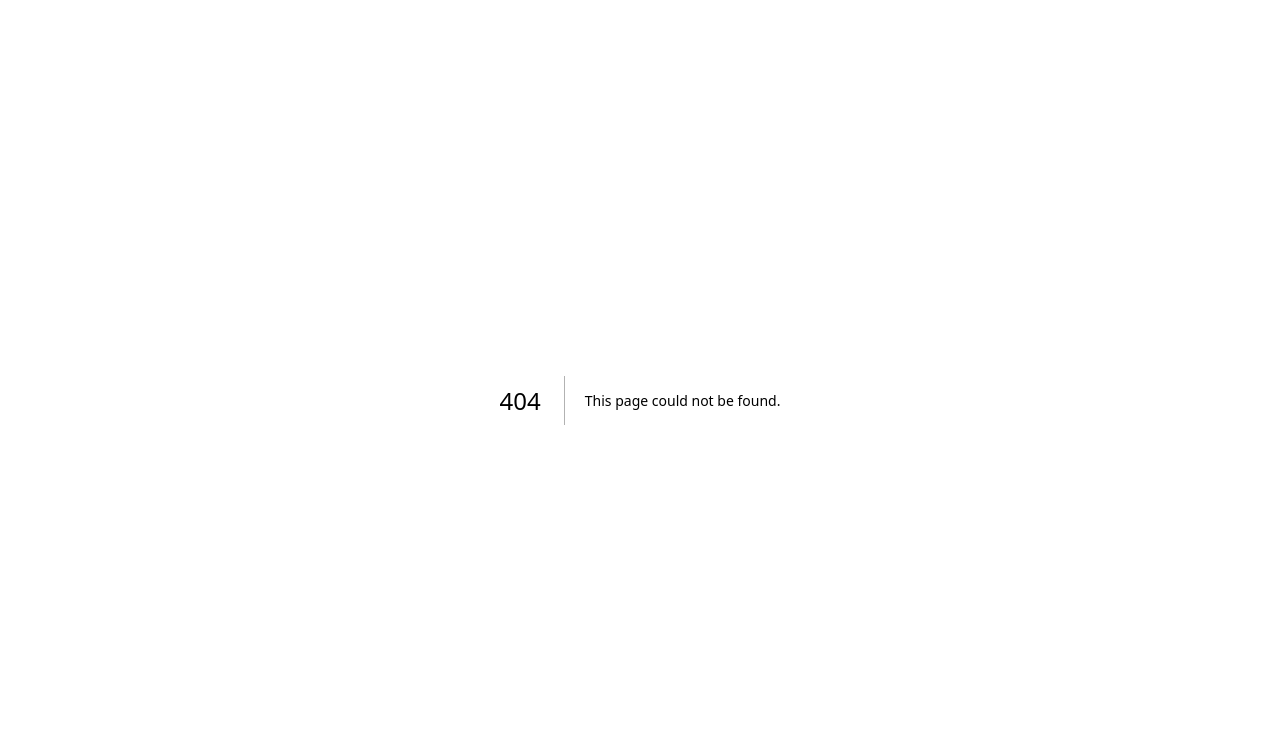
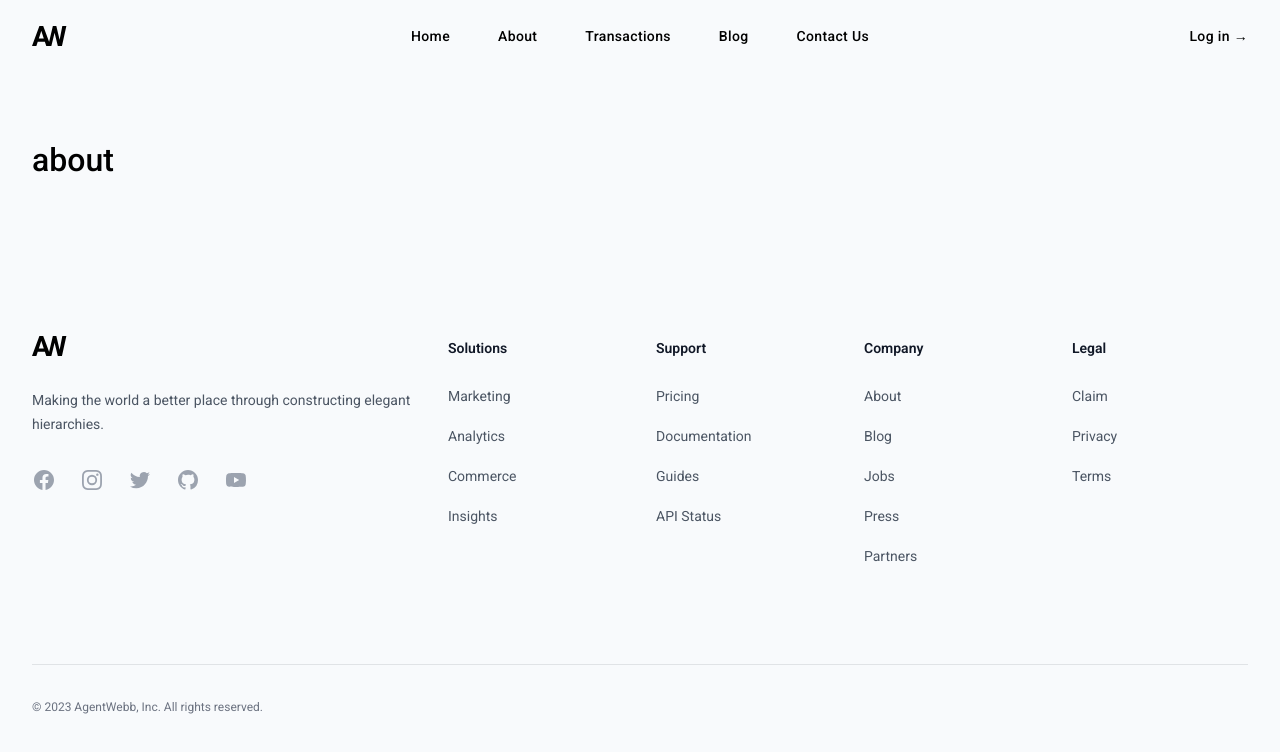
Before and after one commit to iamwillcode/agentwebb, a Next.js app: page /about in a window 1280 px wide. Before the commit this address had no page. Shown: the top 752 px of the page. Built offline with nearby package versions, Linux system fonts and the light colour scheme.

Commit message:
updated bg-slate-50 to global app

```diff
--- a/components/Footer.tsx
+++ b/components/Footer.tsx
@@ -92,7 +92,7 @@ const navigation = {
 
 export default function Footer() {
   return (
-    <footer className="bg-slate-50" aria-labelledby="footer-heading">
+    <footer className="" aria-labelledby="footer-heading">
       <h2 id="footer-heading" className="sr-only">
         Footer
       </h2>
--- a/components/Header.tsx
+++ b/components/Header.tsx
@@ -4,7 +4,7 @@ import { useState } from "react";
 import Logo from "./Logo"
 const navigation = [
   { name: 'Home', href: '/' },
-  { name: 'About', href: '#' },
+  { name: 'About', href: '/about' },
   { name: 'Transactions', href: '#' },
   { name: 'Blog', href: '#' },
   { name: 'Contact Us', href: '#' },
@@ -13,7 +13,7 @@ const navigation = [
 export default function Header() {
   const [mobileMenuOpen, setMobileMenuOpen] = useState(false)
   return (
-    <header className="absolute inset-x-0 top-0 z-50 bg-slate-50">
+    <header className="absolute inset-x-0 top-0 z-50">
       <nav className="flex items-center justify-between p-6 mx-auto max-w-7xl lg:px-8" aria-label="Global">
         <div className="flex lg:flex-1">
           <a href="#" className="-m-1.5 p-1.5">
--- a/pages/_document.tsx
+++ b/pages/_document.tsx
@@ -4,7 +4,7 @@ export default function Document() {
   return (
     <Html lang="en">
       <Head />
-      <body>
+      <body className="bg-slate-50">
         <Main />
         <NextScript />
       </body>
--- /dev/null
+++ b/pages/about.tsx
@@ -0,0 +1,23 @@
+import Head from "next/head";
+import Header from "@/components/Header";
+import Footer from "@/components/Footer";
+
+export default function about() {
+  return (
+    <>
+      <Head>
+        <title>AgentWebb</title>
+        <meta name="title" content="AgentWebb" />
+        <meta name="description" content="Offer unbiased insights into the real estate transactions, to help you, understand, identify potential red flags to help you make informed decisions." />
+      </Head>
+      {/* End Of Page SEO */}
+      <Header />
+      <main className="py-32 ">
+        <section className="wrapper">
+          <h1 className="headline-large">about</h1>
+        </section>
+      </main>
+      <Footer />
+    </>
+  )
+}
```
